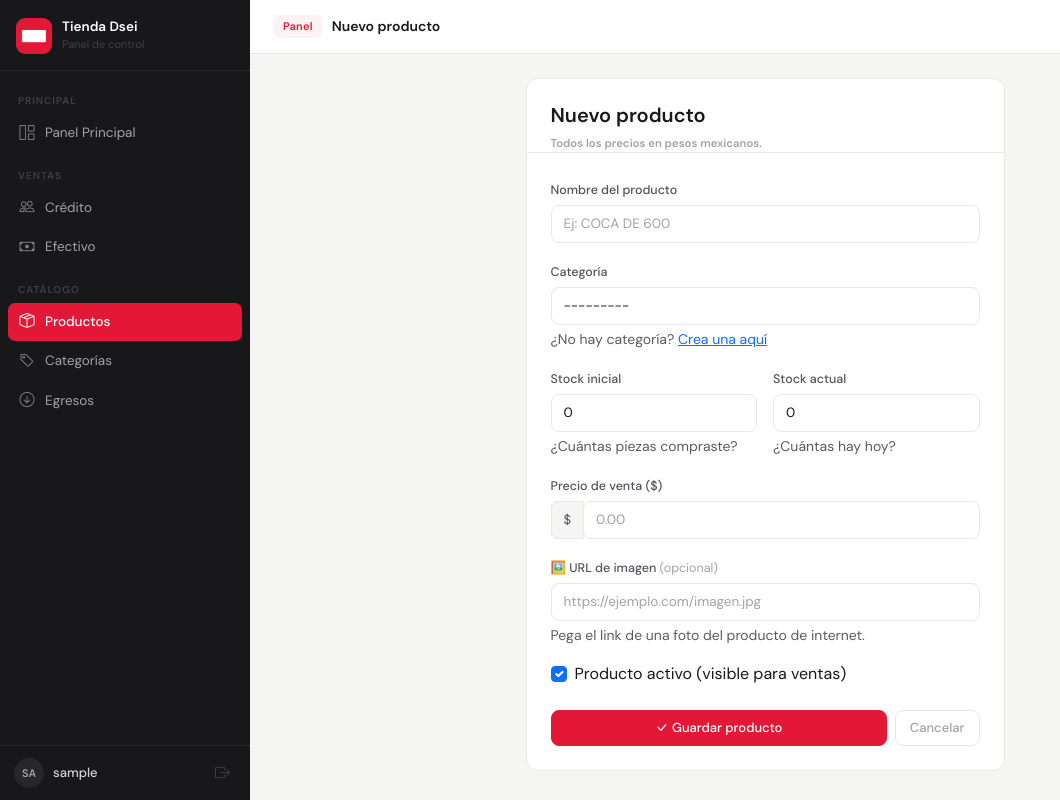
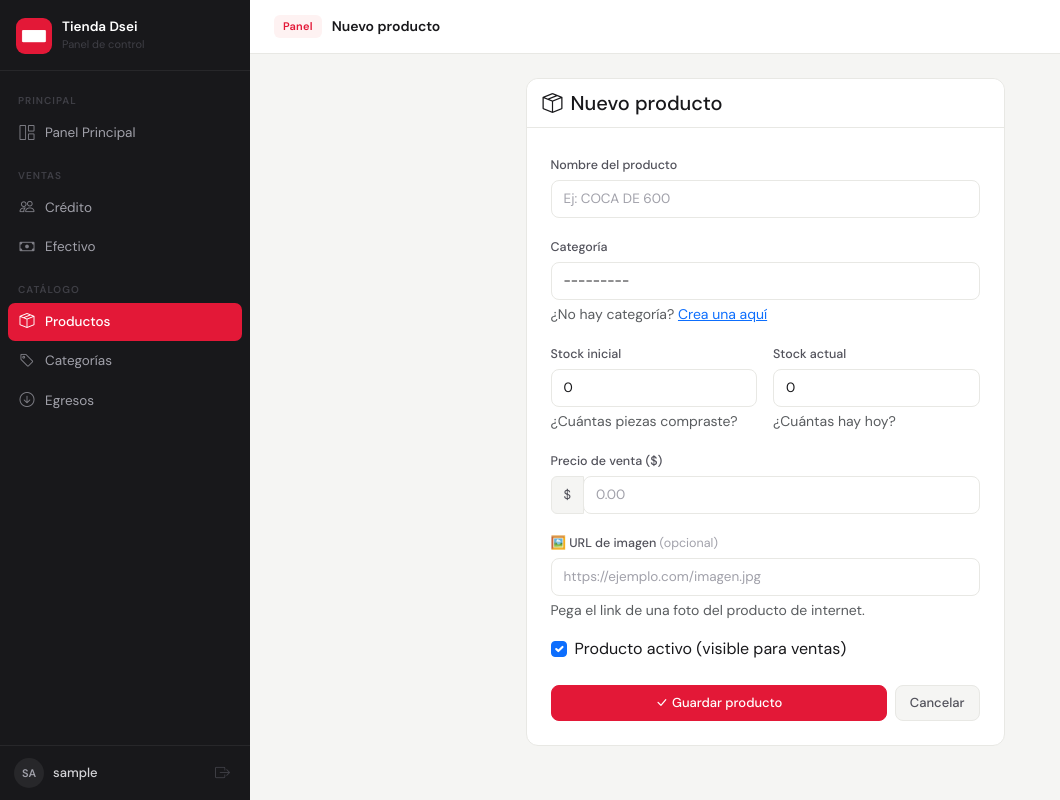
Before and after one commit to xlDeadman/tiendita, a Django app: page /productos/nuevo/ in a window 1280 px wide. Shown: the whole page, without its empty margins (0-1060 px from the left). Run offline with Django 5.2, Linux system fonts and the light colour scheme; the visitor is signed in with stand-in values (Sample User, id 1); data that the repository does not hold is empty.

Commit message:
CLIENTES

```diff
--- a/inventario/templates/inventario/producto_form.html
+++ b/inventario/templates/inventario/producto_form.html
@@ -6,9 +6,8 @@
 <div class="row justify-content-center">
   <div class="col-12 col-md-7 col-lg-6">
     <div class="card stat-card">
-      <div class="card-header border-0 bg-transparent pt-4 pb-0 px-4">
-        <h5 class="fw-semibold">{{ titulo }}</h5>
-        <p class="text-muted small mb-0">Todos los precios en pesos mexicanos.</p>
+      <div class="card-header">
+        <h5 class="mb-0"><i class="bi bi-box-seam me-2"></i>{{ titulo }}</h5>
       </div>
       <div class="card-body p-4">
         <form method="post">
@@ -72,7 +71,6 @@
             {% if form.imagen_url.errors %}
               <div class="text-danger small mt-1">{{ form.imagen_url.errors.0 }}</div>
             {% endif %}
-            <!-- Preview de imagen -->
             <div id="preview-container" class="mt-2" style="display:none;">
               <img id="preview-img" src="" alt="Preview" style="max-height:120px; border-radius:8px; border:1.5px solid #ddd;">
             </div>
@@ -100,7 +98,7 @@
             <button type="submit" class="btn btn-primary flex-fill">
               <i class="bi bi-check-lg me-1"></i>{{ boton }}
             </button>
-            <a href="{% url 'producto_list' %}" class="btn btn-outline-secondary">Cancelar</a>
+            <a href="{% url 'producto_list' %}" class="btn btn-secondary">Cancelar</a>
           </div>
         </form>
       </div>
@@ -109,10 +107,8 @@
 </div>
 
 <script>
-// Preview de imagen al pegar URL
 const input = document.getElementById('{{ form.imagen_url.id_for_label }}') || document.querySelector('[name="imagen_url"]');
 if (input) {
-  // Mostrar preview si ya tiene valor
   if (input.value) {
     document.getElementById('preview-container').style.display = 'block';
     document.getElementById('preview-img').src = input.value;
```
